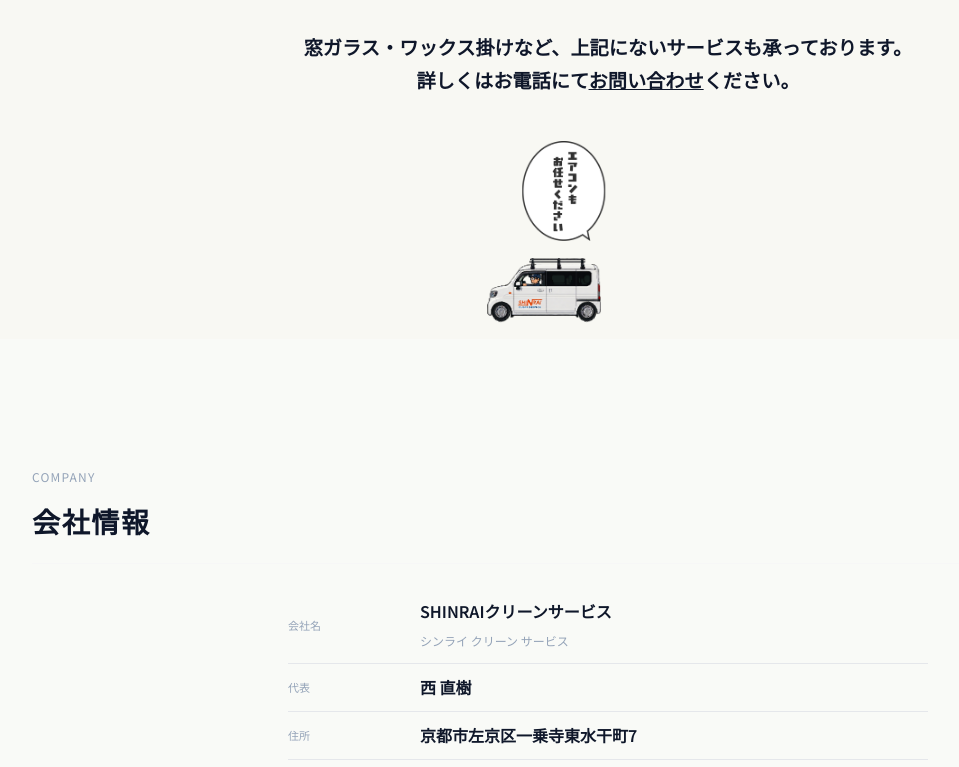
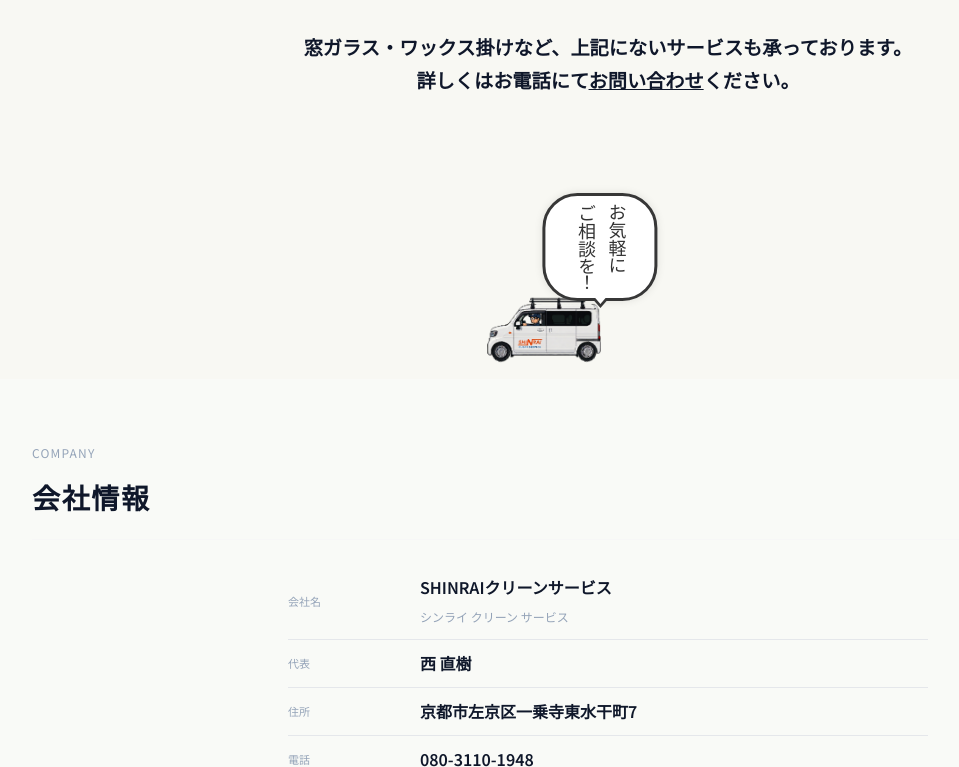
Before and after one commit to 179jp/shinrai-clean-service, an Astro site: page / in a window 1280 px wide. Shown: the part 2120-2887 px from the top of the page, without its empty margins (32-991 px from the left). Built offline with nearby package versions, Linux system fonts and the light colour scheme; Astro itself is replaced by a stand-in of ours; a web font is replaced by a local one.

Commit message:
吹き出しコメントを更新可能なように調整

```diff
--- a/src/components/ShinraiCar.astro
+++ b/src/components/ShinraiCar.astro
@@ -1,5 +1,6 @@
 ---
 import '../styles/shinrai-car.css';
+import { carComments } from '../content/shinraiCarComments';
 
 const { direction = 'left-right', showComments = false }: {
   direction?: string;
@@ -8,7 +9,10 @@ const { direction = 'left-right', showComments = false }: {
 const imgFolder = direction === 'left-right' ? 'shinrai-car' : 'shinrai-car-2';
 ---
 
-<div class={`shinrai-car-wrapper ${showComments ? 'with-comment' : ''}`}>
+<div
+  class={`shinrai-car-wrapper ${showComments ? 'with-comment' : ''}`}
+  data-comments={showComments ? JSON.stringify(carComments) : undefined}
+>
   <div class={`shinrai-car ${direction}`}>
     <img src={`/img/${imgFolder}/car.png`} class="car" alt="シンライカー" />
     <img
@@ -23,21 +27,19 @@ const imgFolder = direction === 'left-right' ? 'shinrai-car' : 'shinrai-car-2';
     />
   </div>
   {showComments && (
-    <div class="comment-bubble">
-      <img src="/img/comments/comment-1.png" class="comment-img" alt="コメント" />
+    <div class="comment-bubble" aria-hidden="true">
+      <p class="comment-text font-dot"></p>
     </div>
   )}
 </div>
 
 {showComments && (
   <script>
-    const COMMENTS_NUM = 4;
-    const COMMENTS = Array.from({ length: COMMENTS_NUM }, (_, i) => `/img/comments/comment-${i + 1}.png`);
     const isMob = window.innerWidth <= 768;
     const TOTAL_MS    = isMob ? 8000  : 14000;
     const STOP_FRAC   = isMob ? 0.32  : 0.33;
     const RESUME_FRAC = isMob ? 0.76  : 0.71;
-    const BREATH_MS   = 800;  // 停車後、吹き出しが出るまでの間
+    const BREATH_MS   = 200;  // 停車後、吹き出しが出るまでの間
     const FADE_LEAD_MS = 500; // 出発の何ms前から吹き出しを消し始めるか
 
     const wrappers = Array.from(
@@ -45,11 +47,12 @@ const imgFolder = direction === 'left-right' ? 'shinrai-car' : 'shinrai-car-2';
     );
 
     wrappers.forEach((wrapper, i) => {
-      const car    = wrapper.querySelector<HTMLElement>('.shinrai-car');
-      const carImg = wrapper.querySelector<HTMLElement>('.shinrai-car .car');
-      const bubble = wrapper.querySelector<HTMLElement>('.comment-bubble');
-      const img    = wrapper.querySelector<HTMLImageElement>('.comment-img');
-      if (!car || !carImg || !bubble || !img) return;
+      const COMMENTS: string[] = JSON.parse(wrapper.dataset.comments ?? '[]');
+      const car         = wrapper.querySelector<HTMLElement>('.shinrai-car');
+      const carImg      = wrapper.querySelector<HTMLElement>('.shinrai-car .car');
+      const bubble      = wrapper.querySelector<HTMLElement>('.comment-bubble');
+      const commentText = wrapper.querySelector<HTMLElement>('.comment-text');
+      if (!car || !carImg || !bubble || !commentText || COMMENTS.length === 0) return;
 
       // インスタンス間で同時に吹き出しが出ないよう位相をずらす
       const phaseOffsetMs = (TOTAL_MS / wrappers.length) * i;
@@ -59,11 +62,33 @@ const imgFolder = direction === 'left-right' ? 'shinrai-car' : 'shinrai-car-2';
 
       const pendingTimers: ReturnType<typeof setTimeout>[] = [];
 
+      // Fisher-Yates シャッフル
+      function shuffle<T>(arr: T[]): T[] {
+        const a = [...arr];
+        for (let i = a.length - 1; i > 0; i--) {
+          const j = Math.floor(Math.random() * (i + 1));
+          [a[i], a[j]] = [a[j], a[i]];
+        }
+        return a;
+      }
+
+      // シャッフル済みキューと現在のインデックス
+      let queue: string[] = shuffle(COMMENTS);
+      let queueIndex = 0;
+
+      function nextComment(): string {
+        if (queueIndex >= queue.length) {
+          queue = shuffle(COMMENTS);
+          queueIndex = 0;
+        }
+        return queue[queueIndex++];
+      }
+
       function schedule(cycleOffsetMs: number) {
         for (const t of pendingTimers) clearTimeout(t);
         pendingTimers.length = 0;
 
-        img.src = COMMENTS[Math.floor(Math.random() * COMMENTS.length)];
+        commentText.textContent = nextComment();
 
         const stopMs   = TOTAL_MS * STOP_FRAC   - cycleOffsetMs;
         const resumeMs = TOTAL_MS * RESUME_FRAC - cycleOffsetMs;
--- /dev/null
+++ b/src/content/shinraiCarComments.ts
@@ -0,0 +1,11 @@
+/**
+ * シンライカーの吹き出しに表示するテキスト一覧
+ * 改行は \n で指定
+ */
+export const carComments: string[] = [
+  'お掃除\nお任せください！',
+  'エアコン\nクリーニング\n今がチャンス！',
+  '水回りも\nぴかぴかに！',
+  '京都市内\n対応中です！',
+  'お気軽に\nご相談を！',
+];
--- a/src/layouts/Layout.astro
+++ b/src/layouts/Layout.astro
@@ -19,7 +19,7 @@ const siteDescription =
     <link rel="preconnect" href="https://fonts.gstatic.com" crossorigin />
     <link rel="preconnect" href="https://fonts.googleapis.com" />
     <link
-      href="https://fonts.googleapis.com/css2?family=Noto+Sans+JP:wght@400;500;600;700&family=Parisienne&display=swap"
+      href="https://fonts.googleapis.com/css2?family=DotGothic16&family=Noto+Sans+JP:wght@100..900&family=Poppins:wght@500&display=swap"
       rel="stylesheet"
     />
   </head>
--- a/src/styles/index.css
+++ b/src/styles/index.css
@@ -411,6 +411,7 @@ h2 {
 /* Company Section */
 #company {
   background: var(--bkg-white5);
+  padding-top: 4em;
 }
 
 .company {
--- a/src/styles/shinrai-car.css
+++ b/src/styles/shinrai-car.css
@@ -1,6 +1,6 @@
 .service-shinrai-car {
   width: 100%;
-  overflow: hidden;
+  overflow-x: hidden;
   @media (max-width: 768px) {
     width: calc(100% + 2em);
     margin-inline: -1em;
@@ -13,7 +13,7 @@
   height: 72px;
 }
 .shinrai-car-wrapper.with-comment {
-  height: calc(72px + 120px);
+  height: calc(72px + 160px);
 }
 
 .shinrai-car {
@@ -136,18 +136,61 @@
 
 .comment-bubble {
   position: absolute;
-  top: 10px;
-  left: calc(50% - 2.75em);
+  bottom: 62px;
+  left: calc(50% - 0.5em);
   transform: translateX(-50%);
   opacity: 0;
   transition: opacity 0.3s ease;
   pointer-events: none;
+  /* 吹き出し本体 */
+  background: #fff;
+  border: 3px solid #373737;
+  border-radius: 35px;
+  padding: 0.5em 1.5em;
+  min-width: 5em;
+  text-align: center;
+  box-shadow: 0 0 8px rgba(0, 0, 0, 0.1);
 }
 
-.comment-bubble img {
-  width: auto;
-  height: 100px;
-  display: block;
+/* 吹き出しの三角（枠線部分） */
+.comment-bubble::after {
+  content: '';
+  position: absolute;
+  left: 50%;
+  bottom: -10px;
+  transform: translateX(-50%);
+  width: 0;
+  height: 0;
+  border-style: solid;
+  border-width: 8px 7px 0 7px;
+  border-color: #373737 transparent transparent transparent;
+}
+
+/* 吹き出しの三角（白抜き部分） */
+.comment-bubble::before {
+  content: '';
+  position: absolute;
+  left: 50%;
+  bottom: -6px;
+  transform: translateX(-50%);
+  width: 0;
+  height: 0;
+  border-style: solid;
+  border-width: 7px 6px 0 6px;
+  border-color: #fff transparent transparent transparent;
+  z-index: 1;
+}
+
+.comment-text {
+  font-size: 18px;
+  line-height: 1.7;
+  white-space: pre-wrap;
+  color: #333;
+  margin: 0;
+  padding: 0;
+  writing-mode: vertical-rl;
+  font-feature-settings: 'vpal';
+  text-align: left;
 }
 
 /* デスクトップ: 全14s、33%で停車・71%で再発進 */
--- a/src/styles/typography.css
+++ b/src/styles/typography.css
@@ -3,3 +3,9 @@
   font-weight: 400;
   font-style: normal;
 }
+
+.font-dot {
+  font-family: "DotGothic16", sans-serif;
+  font-weight: 400;
+  font-style: normal;
+}
```
